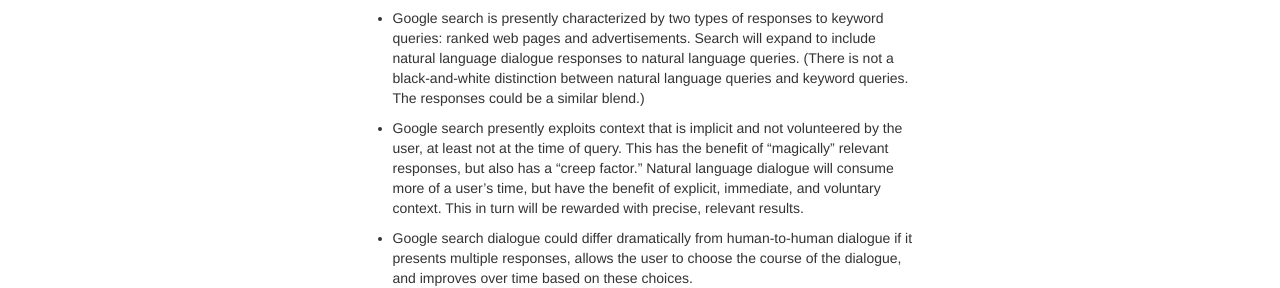
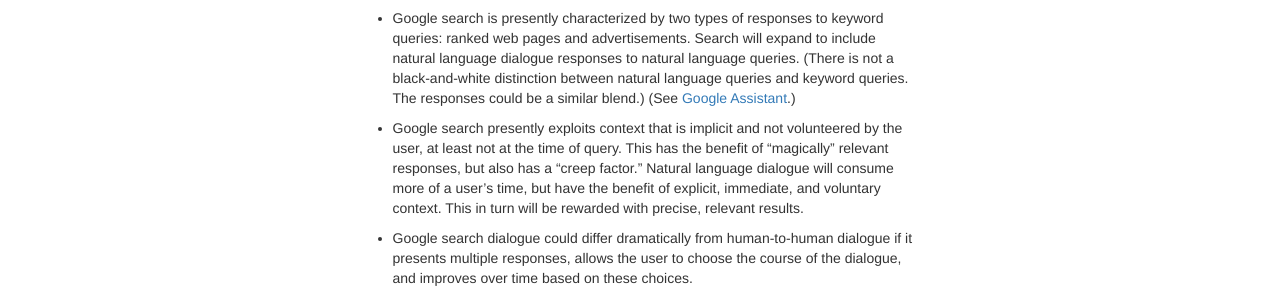
Before and after one commit to mspandit/mspandit.github.io, a Jekyll site: the page built from _posts/2016-07-25-what-would-google-bot.markdown, in a window 1280 px wide and 900 px high. Shown: the part 336-624 px from the top of the window. Built offline with Jekyll 4.4.1, drawn with Linux system fonts in a browser that asks for light colours; some of the changed text lies outside the part shown.

Commit message:
Modification.

```diff
--- a/_posts/2016-07-25-what-would-google-bot.markdown
+++ b/_posts/2016-07-25-what-would-google-bot.markdown
@@ -16,7 +16,7 @@
 
 # Summary of Predictions
 
-* Google search is presently characterized by two types of responses to keyword queries: ranked web pages and advertisements. Search will expand to include natural language dialogue responses to natural language queries. (There is not a black-and-white distinction between natural language queries and keyword queries. The responses could be a similar blend.)
+* Google search is presently characterized by two types of responses to keyword queries: ranked web pages and advertisements. Search will expand to include natural language dialogue responses to natural language queries. (There is not a black-and-white distinction between natural language queries and keyword queries. The responses could be a similar blend.) (See [Google Assistant](https://techcrunch.com/2016/05/18/google-unveils-google-assistant-a-big-upgrade-to-google-now/).)
 
 * Google search presently exploits context that is implicit and not volunteered by the user, at least not at the time of query. This has the benefit of "magically" relevant responses, but also has a "creep factor." Natural language dialogue will consume more of a user's time, but have the benefit of explicit, immediate, and voluntary context. This in turn will be rewarded with precise, relevant results.
 
@@ -95,7 +95,7 @@
 Gallup Poll: "Text messages now outrank phone calls as the dominant method of
 communication among Millennials." It is reasonable to conclude, therefore, that
 chatbot dialogue is a natural next step in Google's pursuit of its stated
-mission.
+mission. (See also: [Apple Lays the Groundwork to Kill Online Advertising](https://techcrunch.com/2016/07/24/apple-lays-the-groundwork-to-kill-online-advertising/?ncid=rss&cps=gravity_1730_6590232193807806974))
 
 ## Show Me the Money
 
```
